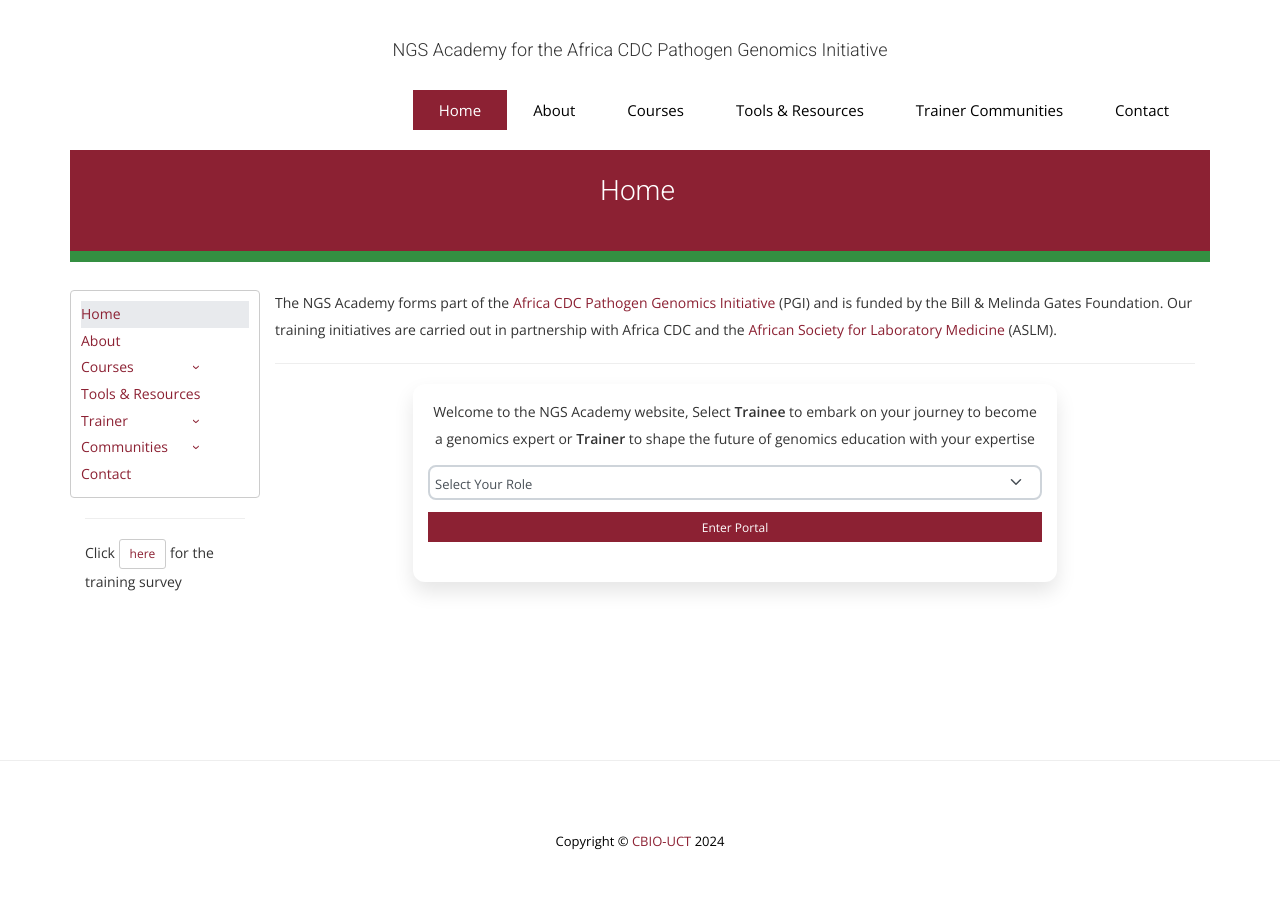
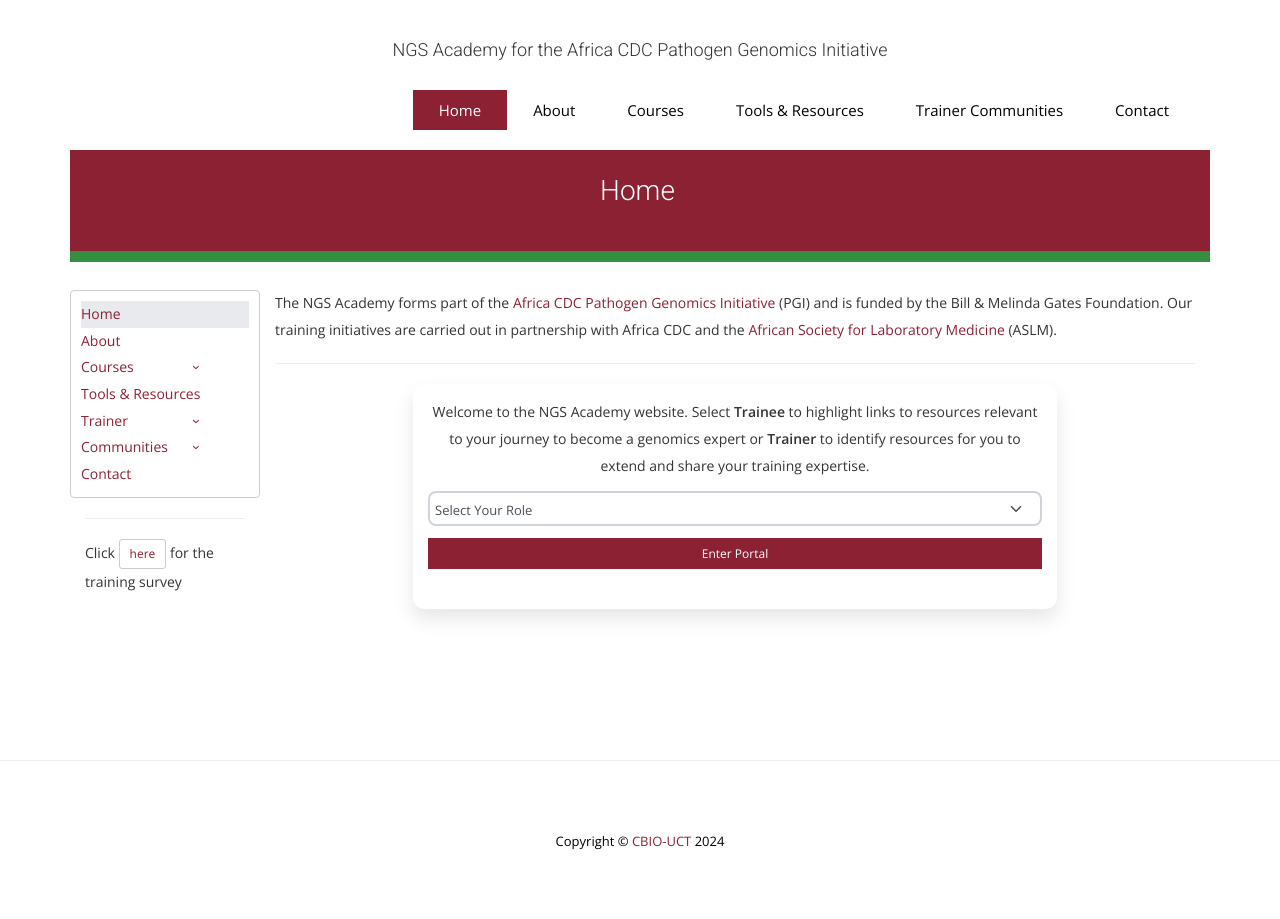
Before and after one commit to uct-cbio/ngs-academy, a Jekyll site: the page built from index.html, in a window 1280 px wide. Built offline with Jekyll 4.4.1, drawn with Linux system fonts in a browser that asks for light colours; nearby versions of some CDN libraries; some web fonts are replaced; library files that are not in the unit come from our copies; comment, search, counter and statistics services are not loaded.

Commit message:
updated text on trainee and trainer selection on the home page

```diff
--- a/index.html
+++ b/index.html
@@ -150,7 +150,7 @@
 
 <div class="containerd">
 <div class="content-selection">
-  <span>Welcome to the NGS Academy website, Select <b>Trainee</b> to embark on your journey to become a genomics expert or <b>Trainer</b> to shape the future of genomics education with your expertise</span>
+  <span>Welcome to the NGS Academy website. Select <b>Trainee</b> to highlight links to resources relevant to your journey to become a genomics expert or <b>Trainer</b> to identify resources for you to extend and share your training expertise.</span>
   <div class="">
     <select id="userType" class="selection-select" >
       <option value="">Select Your Role</option>
```
Also changed, not shown: other parts of index.html (+1 -1 lines).
